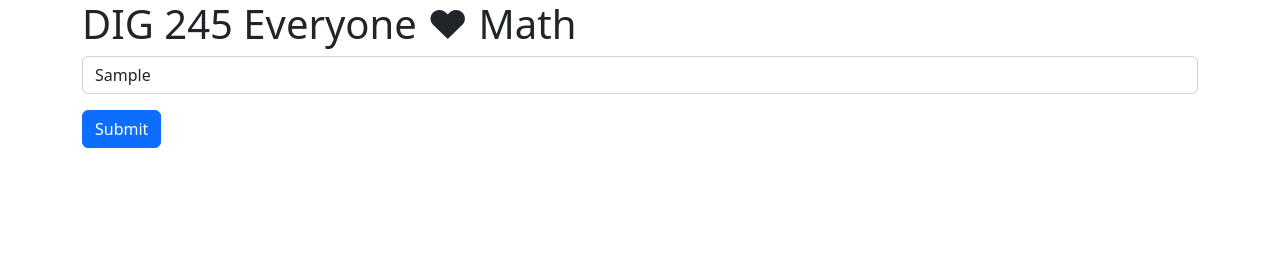
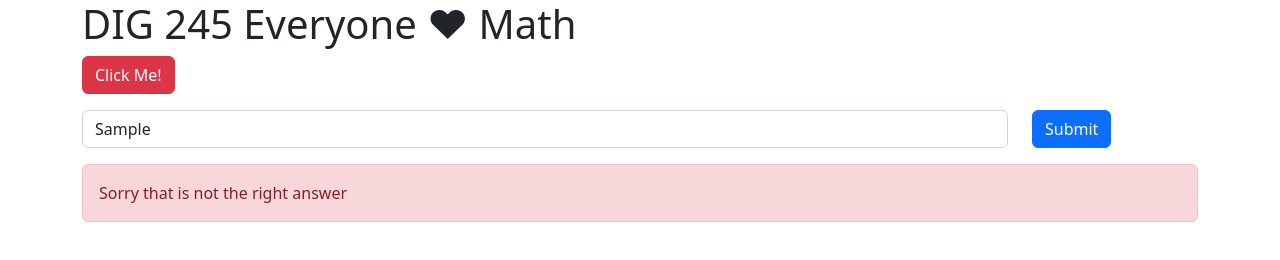
Before and after one commit to omundy/dig245-everyone-hearts-math, a plain HTML site: page demo/index.html in a window 1280 px wide. Both pictures are taken after typing "Sample" into the empty fields and a click on the button "Submit". Drawn offline with nearby package versions, Linux system fonts and the light colour scheme.

Commit message:
Update demo

```diff
--- a/demo/demo.js
+++ b/demo/demo.js
@@ -1,34 +1,48 @@
-
 /* javascript */
 
 // hide the h1
 // $("h1").hide();
 
-
+let clicks = 0;
 
 // declare a new global scoped variable
 let username = "";
+let requiredUsername = "secret";
 
-// select the .submit class, listen for click
-$(".submit").click(function(e){
 
-  // the click is coming from a form,
-  // so we need to prevent it from refreshing
-  // or going to a new page (its default)
-  e.preventDefault();
+$(".clickme").click(function() {
+	clicks++;
+	console.log(`You have clicked ${clicks} times!`);
+});
 
-  // *get* the value of the input.username
-  // store in variable
-  username = $(".username").val();
 
-  // log the value of username
-  console.log("username is " + username);
+// select the form, listen for click
+$("form").submit(function(e) {
 
-  // we can also *set* the value of .username
-  // $(".username").val("hello");
+	// the click is coming from a form, so we need to prevent
+	// it from refreshing or going to a new page (its default)
+	e.preventDefault();
 
-  // we can see all the props of the eventObject
-  // https://api.jquery.com/click/#click-handler
-  // console.log(e);
+	// view the eventObject - https://api.jquery.com/submit/
+	// console.log(e);
+
+	// *get* the value of the input.username store in variable
+	username = $(".username").val();
+
+	// log the value of username
+	console.log("username is " + username);
+
+	if (username == requiredUsername) {
+		$(".output").html(`
+			<div class="alert alert-success" role="alert">
+			  Welcome, member
+			</div>`);
+	} else {
+		$(".output").html(`
+			<div class="alert alert-danger" role="alert">
+			  Sorry that is not the right answer
+			</div>`);
+	}
+
 
 });
--- a/demo/index.html
+++ b/demo/index.html
@@ -1,12 +1,16 @@
 <!DOCTYPE html>
 <html>
+
 <head>
 
 <!-- meta tags, links to css, etc. -->
 <title>DIG 245 Everyone ♥ Math</title>
+
 <!-- CSS only -->
 <link href="https://cdn.jsdelivr.net/npm/bootstrap@5.2.1/dist/css/bootstrap.min.css" rel="stylesheet" integrity="sha384-iYQeCzEYFbKjA/T2uDLTpkwGzCiq6soy8tYaI1GyVh/UjpbCx/TYkiZhlZB6+fzT" crossorigin="anonymous">
+
 </head>
+
 <body>
 
 <div class="container">
@@ -14,21 +18,37 @@
 	<!-- visible content goes here -->
 	<h1>DIG 245 Everyone ♥ Math</h1>
 
+	<div class="row">
+		<div class="mb-3 col">
+			<button class="clickme btn btn-danger">Click Me!</button>
+		</div>
+	</div>
+
 	<form>
-    <div class="mb-3">
+		<div class="row">
+			<div class="mb-3 col-10">
 				<input type="text" class="username form-control">
 			</div>
-    <div class="mb-3">
-      <button class="submit btn btn-primary">Submit</button>
+			<div class="mb-3 col-2">
+				<button type="submit" class="btn btn-primary">Submit</button>
 			</div>
-
+		</div>
+		<div class="row">
+			<div class="mb-3 col-12">
+				<div class="output"></div>
+			</div>
+		</div>
 	</form>
 
 </div>
 
+<!-- jquery -->
 <script src="https://ajax.googleapis.com/ajax/libs/jquery/3.6.0/jquery.min.js"></script>
-<!-- JavaScript Bundle with Popper -->
+<!-- Boostrap JS -->
 <script src="https://cdn.jsdelivr.net/npm/bootstrap@5.2.1/dist/js/bootstrap.bundle.min.js" integrity="sha384-u1OknCvxWvY5kfmNBILK2hRnQC3Pr17a+RTT6rIHI7NnikvbZlHgTPOOmMi466C8" crossorigin="anonymous"></script>
+<!-- Project JS -->
 <script src="demo.js"></script>
+
 </body>
+
 </html>
```
Lines whose indentation alone changed are shown as unchanged.
